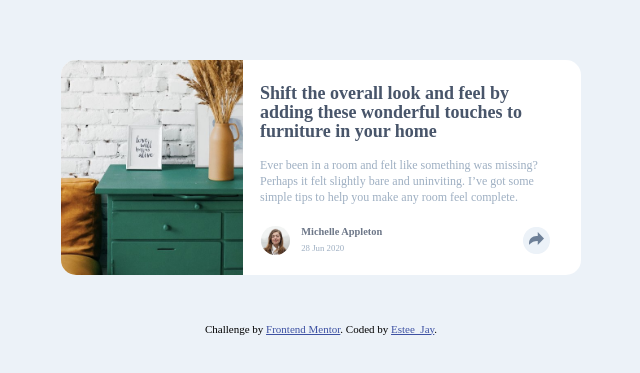
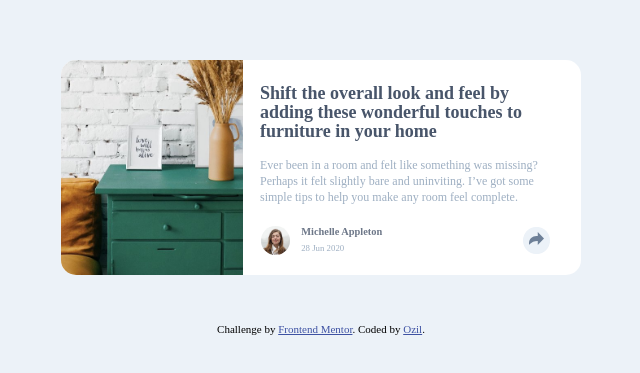
Before and after one commit to OZ-astra/Article-preview-card, a plain HTML site: page index.html in a window 1280 px wide. Shown: the part 203-576 px from the top of the page, 319-959 px from the left. Drawn offline with Linux system fonts and the light colour scheme.

Commit message:
Update index.html

```diff
--- a/index.html
+++ b/index.html
@@ -123,7 +123,7 @@
 			Challenge by
 			<a href="https://www.frontendmentor.io?ref=challenge" target="_blank"
 				>Frontend Mentor</a
-			>. Coded by <a href="https://github.com/OZ-astra/Article-preview-card">Estee_Jay</a>.
+			>. Coded by <a href="https://github.com/OZ-astra/Article-preview-card">Ozil</a>.
 		</div>
 
 		<script src="script.js"></script>
```
